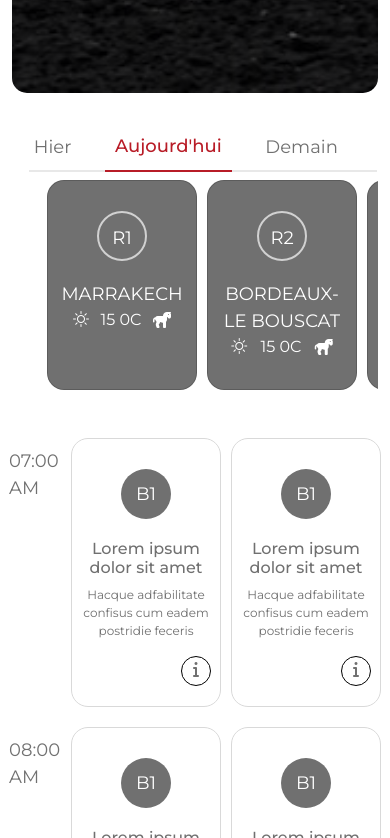
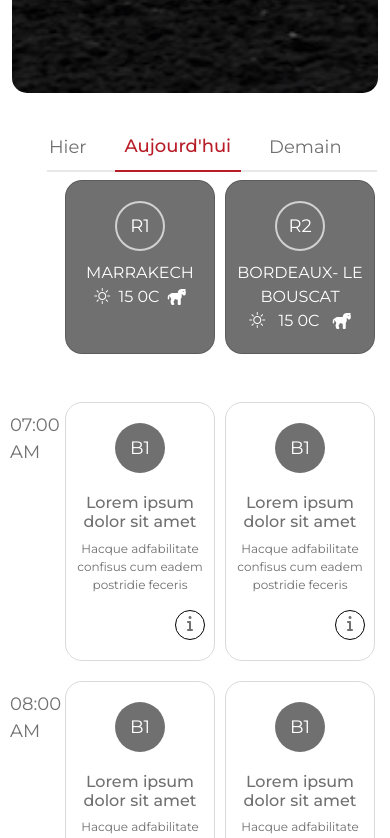
Before and after one commit to BouraOS/first-app, a React (Create React App) app: page / in a window 390 px wide. Shown: the part 1246-2084 px from the top of the page. Built offline with nearby package versions, Linux system fonts and the light colour scheme.

Commit message:
add more css

```diff
--- a/src/App.css
+++ b/src/App.css
@@ -15,8 +15,9 @@
 }
 .fixtures-section {
   position: relative;
+  padding-left: 30px;
 }
-/* .fixtures-section::after {
+.fixtures-section::after {
   content: "";
   position: absolute;
   bottom: 0;
@@ -25,4 +26,4 @@
   width: 100%;
   height: 300px;
   background: transparent linear-gradient(180deg, #FFFFFF00 0%, #FFFFFF 100%) 0% 0% ;
-} */
+}
--- a/src/Components/Fixtures/DayCalendar.js
+++ b/src/Components/Fixtures/DayCalendar.js
@@ -2,11 +2,11 @@
 const DayCalendar = ({program}) => {
 
     return (
-        <div className='Fixtures-footer container mt-5'>
+        <div className='Fixtures-footer mt-5'>
             {
                 program.program.map((group, index)=> (
                     <div className='rang' data-time={group.time} key={index}>
-                        <div className='boxes container'>
+                        <div className='boxes'>
                             {
                             group.courses.map((cours, index) => (
                                 <div className='box-items' key={index}>
--- a/src/Components/Fixtures/FixStyle.css
+++ b/src/Components/Fixtures/FixStyle.css
@@ -45,28 +45,37 @@
         overflow-x: auto;
         margin-left: 35px;
     }
-    .Fixtures-main .boxes::-webkit-scrollbar {
-        display: none !important;
+    .Fixtures-main .boxes::-webkit-scrollbar{
+        height: 5px;
     }
+    /* Track */
+    .Fixtures-main .boxes::-webkit-scrollbar-track{
+        border-radius: 10px;
+        background-color: transparent;
+    }
+    /* Handle */
     .Fixtures-main .boxes::-webkit-scrollbar-thumb{
-        width: 0;
+        /* background: linear-gradient(to left, #ff416c, #ff4b2b); */
+        background: #88888880;
+        border-radius: 10px;
     }
     .Fixtures-main .card{
-        min-width: 150px;
-        min-height: 110px;
         text-align: center;
         background-color: #707070;
         margin-right: 10px;
         border-radius: 17px;
-        padding: 30px 10px;
+        padding: 20px 10px;
+        min-width: 150px;
+        flex-grow: 1;
     }
     .Fixtures-main .race-info {
-        max-width: 130px;
+        max-width: 150px;
         display: flex;
         flex-direction: column;
         justify-content: center;
         align-items: center;
-        gap: 20px;
+        margin-inline: auto;
+        gap: 10px;
         text-decoration: none;
     }
     .Fixtures-main .elipse {
@@ -75,13 +84,13 @@
         color: #FFFFFF;
         font-size: 18px;
         border-radius: 50%;
-        line-height: 50px;
+        line-height: 46px;
         border: 2px solid #D1D1D1;
 
     }
     .Fixtures-main .race-place {
         color: #FFFFFF;
-        font-size: 18px;
+        font-size: 16px;
         width: 130px;
         text-transform: uppercase;
     }
@@ -158,7 +167,7 @@
     .rang::before {
         position: absolute;
         content: attr(data-time);
-        left: -15px;
+        left: -20px;
         top: 10px;
         color: #707070;
         font-size: 18px;
@@ -169,27 +178,33 @@
         overflow-x: auto;
         margin-left: 35px;
     }
-
     .rang .boxes::-webkit-scrollbar{
-        width: 0;
+        height: 5px;
     }
+    /* Track */
+    .rang .boxes::-webkit-scrollbar-track{
+        border-radius: 10px;
+        background-color: transparent;
+    }
+    /* Handle */
     .rang .boxes::-webkit-scrollbar-thumb{
-        display: none;
+        /* background: linear-gradient(to left, #ff416c, #ff4b2b); */
+        background: #88888880;
+        border-radius: 10px;
     }
     .rang .boxes .box-items{
-        min-width: 150px;
-        min-height: 110px;
         text-align: center;
         background-color: #FFFFFF;
         color: #707070;
         border: 1px solid #D9D9D9;
         margin-right: 10px;
         border-radius: 17px;
-        padding: 30px 10px 20px;
+        padding: 20px 10px;
+        min-width: 150px;
+        flex-grow: 1;
     }
 
     .Fixtures-footer .items-info {
-        max-width: 130px;
         display: flex;
         flex-direction: column;
         justify-content: center;
@@ -315,7 +330,7 @@
     }
 
 }
-@media (min-width: 1400px) {
+@media (min-width: 1200px) {
     .rang::before {
         left: -100px;
         font-size: 22px;
--- a/src/Components/Fixtures/Layouts/FixturesLayout.js
+++ b/src/Components/Fixtures/Layouts/FixturesLayout.js
@@ -20,8 +20,8 @@
         event.currentTarget.classList.add("active");
         setData(DataFixtures[`${event.currentTarget.querySelector('button').innerHTML}`])
       }
-    //   onClick={handleActive}
   return (
+    <>
     <section className="fixtures-section container-lg mt-3" id='fixtures'>
         <header className="Fixtures-header mb-2">
             <nav className="fixtures-nav">
@@ -54,5 +54,11 @@
             <DayCalendar program={program}/>
         </div>
     </section>
+    <div class="text-center mb-3">
+        <button className='btn btn-danger rounded-4' style={{padding: "15px 50px"}}><i class="bi bi-calendar3 me-2"></i>
+        Voir tout le programme
+        </button>
+    </div>
+    </>
   )
 }
```
